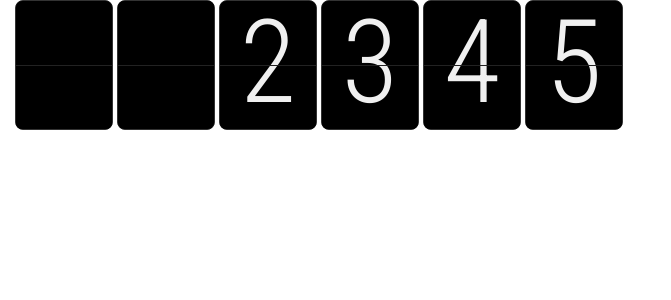
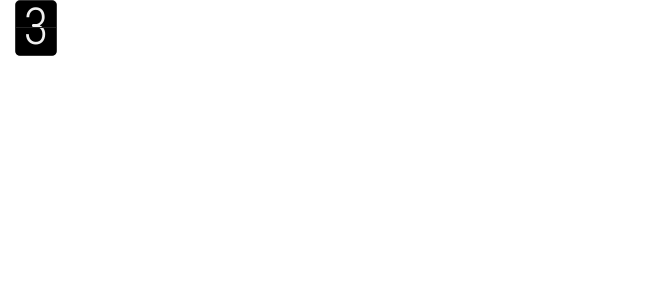
Before and after one commit to mabraham/wcs_randomizer, a Django app: page /randomizer/display/ in a window 1280 px wide. Shown: the top 300 px of the page, without its empty margins (0-671 px from the left). Run offline with Django 3.2, Linux system fonts and the light colour scheme; some libraries are stand-ins or nearby versions.

Commit message:
Made display more like the randomizer

```diff
--- a/randomizer/templates/base_generic.html
+++ b/randomizer/templates/base_generic.html
@@ -2,17 +2,17 @@
 <html lang="en">
 <head>
   {% block title %}<title>WCS Randomizer</title>{% endblock %}
-  {% load static %}
-  <link href="{% static "css/flapper.css" %}" type="text/css" rel="stylesheet" />
   <meta charset="utf-8">
   <meta name="viewport" content="width=device-width, initial-scale=1">
   <link rel="stylesheet" href="https://stackpath.bootstrapcdn.com/bootstrap/4.1.3/css/bootstrap.min.css" integrity="sha384-MCw98/SFnGE8fJT3GXwEOngsV7Zt27NXFoaoApmYm81iuXoPkFOJwJ8ERdknLPMO" crossorigin="anonymous">
   <!-- Add additional CSS in static file -->
   <script src="https://ajax.googleapis.com/ajax/libs/jquery/3.4.1/jquery.min.js"></script>
+  {% load static %}
   <script src="{% static "js/transform/dist/jquery.transform-0.9.3.min.js" %}"></script>
   <script src="{% static "js/jshashtable-2.1/jshashtable.js" %}"></script>
   <script src="{% static "js/numberformatter/jquery.numberformatter-1.2.3.min.js" %}"></script>
   <script src="{% static "js/jquery.flapper.js" %}"></script>
+  <link href="{% static "css/flapper.css" %}" type="text/css" rel="stylesheet" />
   <link rel="stylesheet" href="{% static 'css/styles.css' %}">
 </head>
 <body>
--- a/randomizer/templates/display.html
+++ b/randomizer/templates/display.html
@@ -6,18 +6,19 @@
         <h1>{{title}}</h1>
 -->
  <div class="display">
-   <input class="header dark XXL" id="animation_demo" />
+   <input class="header dark M" id="animation_demo" />
  </div>
 <script language="JavaScript">
+  var demo_chars = ['9','8','7','6','5','4','3','2','1','0','_'];
   var options = {
-  width: 6,             // number of digits
+  width: 1,             // number of digits
   format: null,         // options for jquery.numberformatter, if loaded
   align: 'right',       // aligns values to the left or right of display
   padding: '&nbsp;',    // value to use for padding
-  chars: null,          // array of characters that Flapper can display
+  chars: demo_chars,    // array of characters that Flapper can display
   chars_preset: 'num',  // 'num', 'hexnum', 'alpha' or 'alphanum'
   timing: 250,          // the maximum timing for digit animation
-  min_timing: 10,       // the minimum timing for digit animation
+  min_timing: 100,      // the minimum timing for digit animation
   threshhold: 100,      // the point at which Flapper will switch from
                         // simple to detailed animations
   transform: true,      // Flapper automatically detects the jquery.transform
@@ -26,6 +27,6 @@
   on_anim_start: null,  // Callback for start of animation
   on_anim_end: null     // Callback for end of animation
   };
-  $('#animation_demo').flapper(options).val(12345).change();
+  $('#animation_demo').flapper(options).val(3).change();
 </script>
 {% endblock %}
```
